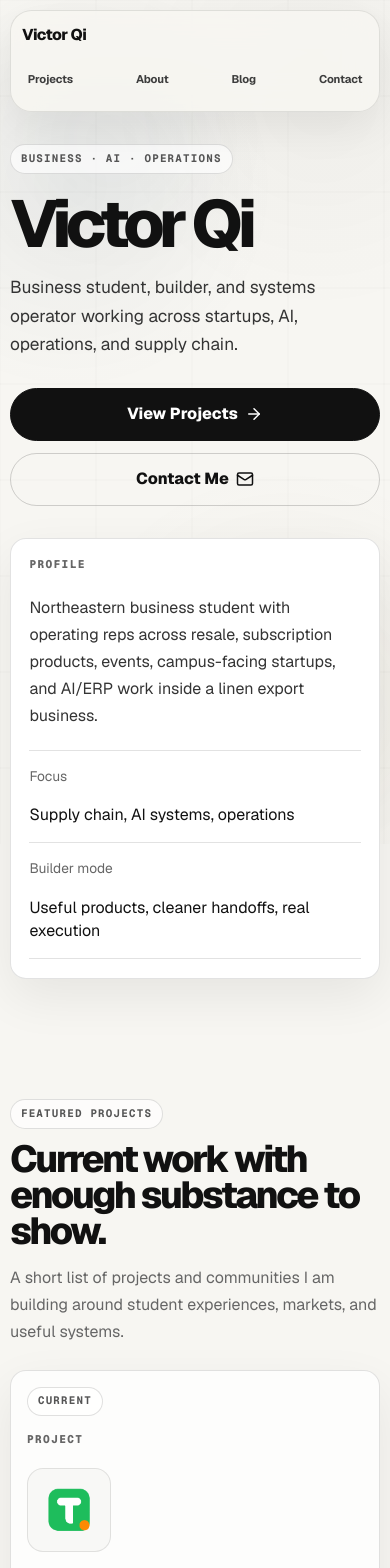
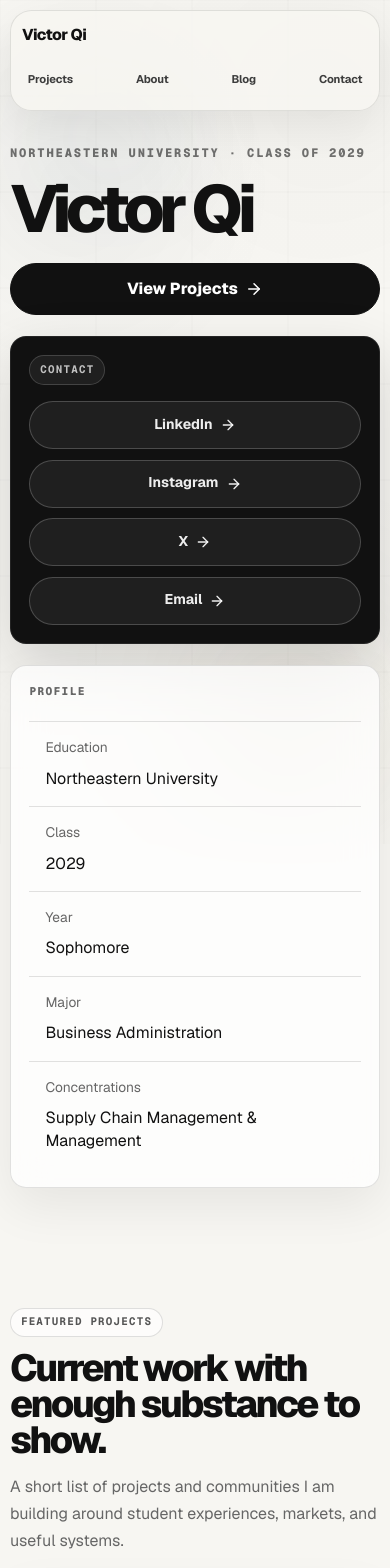
Before and after one commit to stridesz/victor-portfolio, a Next.js app: page / in a window 390 px wide. Shown: the top 1568 px of the page. Built offline with nearby package versions, Linux system fonts and the light colour scheme.

Commit message:
[verified] Refine portfolio hero contact layout

```diff
--- a/app/components/SiteFooter.tsx
+++ b/app/components/SiteFooter.tsx
@@ -6,7 +6,7 @@ export function SiteFooter() {
     <footer className="site-footer">
       <div>
         <p className="site-footer__eyebrow">Victor Qi</p>
-        <p>Business student, builder, and systems operator.</p>
+        <p>Northeastern University · Class of 2029 · Business Administration</p>
       </div>
       <div className="site-footer__links" aria-label="Social links">
         {socials.map((social) => (
--- a/app/globals.css
+++ b/app/globals.css
@@ -12,6 +12,11 @@
   --accent: #23415f;
   --accent-soft: #e7edf3;
   --shadow: 0 18px 50px rgba(17, 17, 17, 0.07);
+  --hero-grid-origin-x: 50%;
+  --hero-grid-origin-y: 43%;
+  --intro-name-duration: 1.04s;
+  --intro-grid-delay: 1.1s;
+  --intro-grid-duration: 1.18s;
 }
 
 @theme inline {
@@ -48,9 +53,9 @@ body {
   overflow: hidden;
   pointer-events: none;
   background:
-    radial-gradient(circle at 18% 22%, rgba(35, 65, 95, 0.055), transparent 28%),
-    radial-gradient(circle at 82% 12%, rgba(17, 17, 17, 0.035), transparent 26%),
-    radial-gradient(circle at 74% 82%, rgba(125, 104, 66, 0.05), transparent 30%);
+    radial-gradient(circle at 18% 22%, rgba(35, 65, 95, 0.038), transparent 28%),
+    radial-gradient(circle at 82% 12%, rgba(17, 17, 17, 0.025), transparent 26%),
+    radial-gradient(circle at 74% 82%, rgba(125, 104, 66, 0.038), transparent 30%);
 }
 
 .ambient-field__glow {
@@ -59,9 +64,13 @@ body {
   aspect-ratio: 1;
   border-radius: 999px;
   filter: blur(58px);
-  opacity: 0.32;
+  opacity: 0;
   transform: translate3d(0, 0, 0);
-  animation: ambient-drift 22s ease-in-out infinite alternate;
+  --drift-duration: 22s;
+  --drift-delay: 0s;
+  animation:
+    ambient-glow-awaken 0.95s cubic-bezier(0.16, 1, 0.3, 1) var(--intro-grid-delay) both,
+    ambient-drift var(--drift-duration) ease-in-out calc(var(--intro-grid-delay) + var(--intro-grid-duration) + 0.35s + var(--drift-delay)) infinite alternate;
 }
 
 .ambient-field__glow--one {
@@ -74,8 +83,8 @@ body {
   right: 5%;
   bottom: 6%;
   background: rgba(126, 107, 76, 0.16);
-  animation-delay: -7s;
-  animation-duration: 28s;
+  --drift-delay: -7s;
+  --drift-duration: 28s;
 }
 
 .ambient-grid {
@@ -84,7 +93,51 @@ body {
   display: block;
   width: 100%;
   height: 100%;
-  opacity: 0.98;
+  opacity: 0;
+  transform: scale(0.96);
+  clip-path: circle(0.4rem at var(--hero-grid-origin-x) var(--hero-grid-origin-y));
+  filter: blur(10px);
+  animation: grid-awaken var(--intro-grid-duration) cubic-bezier(0.16, 1, 0.3, 1) var(--intro-grid-delay) both;
+  will-change: opacity, transform, filter, clip-path;
+}
+
+@keyframes ambient-glow-awaken {
+  from {
+    opacity: 0;
+    transform: translate3d(0, 0, 0) scale(0.96);
+  }
+
+  to {
+    opacity: 0.32;
+    transform: translate3d(0, 0, 0) scale(1);
+  }
+}
+
+@keyframes grid-awaken {
+  0% {
+    opacity: 0;
+    transform: scale(0.96);
+    clip-path: circle(0.4rem at var(--hero-grid-origin-x) var(--hero-grid-origin-y));
+    filter: blur(10px);
+  }
+
+  18% {
+    opacity: 0.45;
+    filter: blur(7px);
+  }
+
+  66% {
+    opacity: 0.9;
+    clip-path: circle(58vmax at var(--hero-grid-origin-x) var(--hero-grid-origin-y));
+    filter: blur(2px);
+  }
+
+  100% {
+    opacity: 0.98;
+    transform: scale(1);
+    clip-path: circle(150vmax at var(--hero-grid-origin-x) var(--hero-grid-origin-y));
+    filter: blur(0);
+  }
 }
 
 @keyframes ambient-drift {
@@ -152,6 +205,7 @@ a {
   right: 0;
   z-index: 50;
   padding-inline: 1rem;
+  animation: nav-arrive 0.58s cubic-bezier(0.16, 1, 0.3, 1) 2.24s both;
 }
 
 .site-nav {
@@ -209,20 +263,36 @@ a {
   min-height: 100svh;
   display: grid;
   align-items: center;
-  padding-top: clamp(7rem, 12vw, 9rem);
+  padding-top: clamp(7rem, 10vw, 8.5rem);
+  padding-bottom: clamp(3rem, 7vw, 6rem);
 }
 
 .hero__grid {
   display: grid;
-  grid-template-columns: minmax(0, 1.08fr) minmax(300px, 0.62fr);
+  grid-template-columns: minmax(0, 1fr) minmax(19rem, 0.54fr);
   align-items: end;
-  gap: clamp(2rem, 5vw, 5rem);
+  justify-items: stretch;
+  gap: clamp(1.3rem, 4vw, 3rem);
 }
 
 .hero__copy {
   display: grid;
+  align-self: end;
   justify-items: start;
-  gap: 1.35rem;
+  gap: 1.1rem;
+  max-width: 790px;
+  text-align: left;
+}
+
+.hero__kicker {
+  margin: 0;
+  color: rgba(17, 17, 17, 0.58);
+  font-family: var(--font-geist-mono), ui-monospace, monospace;
+  font-size: clamp(0.76rem, 1.1vw, 0.92rem);
+  font-weight: 720;
+  letter-spacing: 0.15em;
+  text-transform: uppercase;
+  animation: hero-pop-in 0.52s cubic-bezier(0.16, 1, 0.3, 1) 2.22s both;
 }
 
 .hero h1,
@@ -230,10 +300,20 @@ a {
   max-width: 12ch;
   margin: 0;
   color: #111111;
-  font-size: clamp(4.4rem, 12vw, 10.5rem);
+  font-size: clamp(5rem, 15vw, 13.5rem);
   line-height: 0.86;
   letter-spacing: -0.085em;
   font-weight: 760;
+}
+
+.hero h1 {
+  max-width: 9ch;
+  font-size: clamp(4.8rem, 10.8vw, 9.6rem);
+  line-height: 0.88;
+  transform-origin: 50% 52%;
+  text-shadow: none;
+  animation: hero-name-slide-in var(--intro-name-duration) cubic-bezier(0.16, 1, 0.3, 1) both;
+  will-change: opacity, transform, filter, letter-spacing, text-shadow;
 }
 
 .page-hero h1 {
@@ -241,7 +321,6 @@ a {
   font-size: clamp(3.4rem, 8vw, 7.6rem);
 }
 
-.hero p,
 .page-hero p {
   max-width: 62ch;
   margin: 0;
@@ -253,8 +332,154 @@ a {
 .hero__actions {
   display: flex;
   flex-wrap: wrap;
+  justify-content: flex-start;
   gap: 0.8rem;
   margin-top: 0.45rem;
+}
+
+.hero__actions .button {
+  animation: hero-pop-in 0.52s cubic-bezier(0.16, 1, 0.3, 1) var(--detail-delay, 2.36s) both;
+}
+
+.hero__actions .button:nth-child(1) {
+  --detail-delay: 2.36s;
+}
+
+.hero-contact-card {
+  align-self: end;
+  display: grid;
+  gap: 1rem;
+  padding: clamp(1.15rem, 2.4vw, 1.7rem);
+  border: 1px solid rgba(255, 255, 255, 0.08);
+  border-radius: clamp(1rem, 1.8vw, 1.35rem);
+  background: #111111;
+  box-shadow: 0 22px 60px rgba(17, 17, 17, 0.16);
+  color: #ffffff;
+  animation: hero-pop-in 0.58s cubic-bezier(0.16, 1, 0.3, 1) 2.52s both;
+}
+
+.hero-contact-card .status-pill {
+  border-color: rgba(255, 255, 255, 0.16);
+  background: rgba(255, 255, 255, 0.06);
+  color: rgba(255, 255, 255, 0.72);
+}
+
+.hero-contact-links {
+  display: grid;
+  grid-template-columns: repeat(2, minmax(0, 1fr));
+  gap: 0.65rem;
+}
+
+.hero-contact-links a {
+  display: inline-flex;
+  align-items: center;
+  justify-content: center;
+  gap: 0.45rem;
+  border: 1px solid rgba(255, 255, 255, 0.2);
+  border-radius: 999px;
+  padding: 0.78rem 0.85rem;
+  background: rgba(255, 255, 255, 0.06);
+  color: rgba(255, 255, 255, 0.92);
+  font-size: 0.88rem;
+  font-weight: 680;
+  text-decoration: none;
+  transition: border-color 160ms ease, background-color 160ms ease, transform 160ms ease, color 160ms ease;
+}
+
+.hero-contact-links a:hover,
+.hero-contact-links a:focus-visible {
+  border-color: rgba(255, 255, 255, 0.55);
+  background: #ffffff;
+  color: #111111;
+  outline: 2px solid rgba(255, 255, 255, 0.82);
+  outline-offset: 3px;
+  transform: translateY(-1px);
+}
+
+@keyframes nav-arrive {
+  from {
+    opacity: 0;
+    transform: translateY(-0.8rem) scale(0.98);
+  }
+
+  to {
+    opacity: 1;
+    transform: translateY(0) scale(1);
+  }
+}
+
+@keyframes hero-name-slide-in {
+  0% {
+    opacity: 0;
+    filter: blur(22px);
+    letter-spacing: -0.13em;
+    text-shadow:
+      -1.6rem 0 1.5rem rgba(35, 65, 95, 0.16),
+      -3.6rem 0 2.8rem rgba(17, 17, 17, 0.08);
+    transform: translate3d(min(52vw, 36rem), 0, 0) scale(1.06);
+  }
+
+  46% {
+    opacity: 1;
+    filter: blur(3px);
+    text-shadow:
+      -0.8rem 0 0.9rem rgba(35, 65, 95, 0.1),
+      -1.8rem 0 1.8rem rgba(17, 17, 17, 0.05);
+    transform: translate3d(-2.1vw, 0, 0) scale(1.012);
+  }
+
+  72% {
+    filter: blur(0.5px);
+    transform: translate3d(0.45vw, 0, 0) scale(0.998);
+  }
+
+  100% {
+    opacity: 1;
+    filter: blur(0);
+    letter-spacing: -0.085em;
+    text-shadow: none;
+    transform: translate3d(0, 0, 0) scale(1);
+  }
+}
+
+@keyframes hero-pop-in {
+  0% {
+    opacity: 0;
+    filter: blur(10px);
+    transform: translate3d(0, 0.95rem, 0) scale(0.94);
+  }
+
+  68% {
+    opacity: 1;
+    filter: blur(0.5px);
+    transform: translate3d(0, -0.12rem, 0) scale(1.018);
+  }
+
+  100% {
+    opacity: 1;
+    filter: blur(0);
+    transform: translate3d(0, 0, 0) scale(1);
+  }
+}
+
+@keyframes profile-card-rise {
+  0% {
+    opacity: 0;
+    filter: blur(12px);
+    transform: translateY(1.4rem) scale(0.965);
+  }
+
+  68% {
+    opacity: 1;
+    filter: blur(0.5px);
+    transform: translateY(-0.18rem) scale(1.012);
+  }
+
+  100% {
+    opacity: 1;
+    filter: blur(0);
+    transform: translateY(0) scale(1);
+  }
 }
 
 .button,
@@ -379,6 +604,15 @@ a {
   background: #ffffff;
 }
 
+.intro-card--facts {
+  grid-column: 1 / -1;
+  justify-self: start;
+  width: min(100%, 920px);
+  background: rgba(255, 255, 255, 0.72);
+  backdrop-filter: blur(18px);
+  animation: profile-card-rise 0.64s cubic-bezier(0.16, 1, 0.3, 1) 2.92s both;
+}
+
 .intro-card > span,
 .project-card__label,
 .future-panel span,
@@ -403,6 +637,7 @@ a {
 
 .intro-card dl {
   display: grid;
+  grid-template-columns: repeat(5, minmax(0, 1fr));
   gap: 0;
   margin: 0;
   border-top: 1px solid var(--border);
@@ -410,10 +645,14 @@ a {
 
 .intro-card dl div {
   display: grid;
-  grid-template-columns: 7rem 1fr;
-  gap: 1rem;
-  padding-block: 1rem;
-  border-bottom: 1px solid var(--border);
+  gap: 0.5rem;
+  min-width: 0;
+  padding: 1rem;
+  border-right: 1px solid var(--border);
+}
+
+.intro-card dl div:last-child {
+  border-right: 0;
 }
 
 .intro-card dt,
@@ -812,7 +1051,6 @@ a {
     grid-template-columns: 1fr;
   }
 
-  .hero__grid,
   .about-layout,
   .about-columns {
     align-items: start;
@@ -830,7 +1068,29 @@ a {
   }
 
   .intro-card {
-    max-width: 36rem;
+    max-width: 100%;
+  }
+
+  .hero-contact-card {
+    min-height: auto;
+  }
+
+  .intro-card dl {
+    grid-template-columns: repeat(2, minmax(0, 1fr));
+  }
+
+  .intro-card dl div {
+    border-right: 0;
+    border-bottom: 1px solid var(--border);
+  }
+
+  .intro-card dl div:nth-child(odd) {
+    border-right: 1px solid var(--border);
+  }
+
+  .intro-card dl div:last-child {
+    border-right: 0;
+    border-bottom: 0;
   }
 }
 
@@ -896,10 +1156,6 @@ a {
     height: 5.25rem;
   }
 
-  .contact-card h2 {
-    max-width: 12ch;
-  }
-
   .site-footer {
     display: grid;
   }
@@ -931,6 +1187,24 @@ a {
     justify-content: center;
   }
 
+  .intro-card dl {
+    grid-template-columns: 1fr;
+  }
+
+  .intro-card dl div,
+  .intro-card dl div:nth-child(odd) {
+    border-right: 0;
+    border-bottom: 1px solid var(--border);
+  }
+
+  .intro-card dl div:last-child {
+    border-bottom: 0;
+  }
+
+  .hero-contact-links {
+    grid-template-columns: 1fr;
+  }
+
   .intro-card dl div,
   .project-card__topline {
     grid-template-columns: 1fr;
@@ -953,6 +1227,29 @@ a {
   }
 
   .ambient-field__glow {
+    opacity: 0.24 !important;
+    animation: none !important;
+  }
+
+  .ambient-grid {
+    opacity: 0.98 !important;
+    transform: none !important;
+    clip-path: none !important;
+    filter: none !important;
+    animation: none !important;
+  }
+
+  .site-nav-wrap,
+  .hero h1,
+  .hero__kicker,
+  .hero-contact-card,
+  .hero-contact-links a,
+  .hero__actions,
+  .hero__actions .button,
+  .intro-card--facts {
+    opacity: 1 !important;
+    transform: none !important;
+    filter: none !important;
     animation: none !important;
   }
 }
--- a/app/layout.tsx
+++ b/app/layout.tsx
@@ -18,16 +18,18 @@ const geistMono = Geist_Mono({
 export const metadata: Metadata = {
   metadataBase: new URL("https://victor-portfolio-chi.vercel.app"),
   title: "Victor Qi",
-  description: "Victor Qi — business student, builder, and systems operator working across startups, AI, operations, and supply chain.",
+  description:
+    "Victor Qi — Northeastern University Class of 2029, Business Administration with Supply Chain Management and Management concentrations.",
   openGraph: {
     title: "Victor Qi",
-    description: "Business student, builder, and systems operator working across startups, AI, operations, and supply chain.",
+    description:
+      "Northeastern University Class of 2029. Business Administration with Supply Chain Management and Management concentrations.",
     images: ["/og-image.png"],
   },
   twitter: {
     card: "summary_large_image",
     title: "Victor Qi",
-    description: "Business student, builder, and systems operator.",
+    description: "Northeastern University Class of 2029 · Business Administration.",
     images: ["/og-image.png"],
   },
   icons: {
--- a/app/page.tsx
+++ b/app/page.tsx
@@ -1,5 +1,5 @@
 import Link from "next/link";
-import { ArrowRight, Mail } from "lucide-react";
+import { ArrowRight } from "lucide-react";
 import { ProjectCard } from "./components/ProjectCard";
 import { SectionHeader } from "./components/SectionHeader";
 import { SiteFooter } from "./components/SiteFooter";
@@ -15,36 +15,53 @@ export default function Home() {
       <section className="hero section-pad" aria-labelledby="hero-title">
         <div className="container hero__grid">
           <div className="hero__copy">
-            <StatusPill tone="muted">Business · AI · Operations</StatusPill>
+            <p className="hero__kicker">Northeastern University · Class of 2029</p>
             <h1 id="hero-title">Victor Qi</h1>
-            <p>
-              Business student, builder, and systems operator working across startups, AI, operations, and supply
-              chain.
-            </p>
             <div className="hero__actions">
               <Link className="button button--primary" href="/projects">
                 View Projects <ArrowRight aria-hidden="true" size={18} />
               </Link>
-              <a className="button button--secondary" href="#contact">
-                Contact Me <Mail aria-hidden="true" size={18} />
-              </a>
             </div>
           </div>
 
-          <aside className="intro-card" aria-label="Victor Qi profile snapshot">
+          <aside className="hero-contact-card" aria-label="Contact methods">
+            <StatusPill tone="muted">Contact</StatusPill>
+            <div className="hero-contact-links" aria-label="Contact links">
+              {socials.map((social) => (
+                <a
+                  key={social.label}
+                  href={social.href}
+                  target={social.href.startsWith("http") ? "_blank" : undefined}
+                  rel={social.href.startsWith("http") ? "noopener noreferrer" : undefined}
+                >
+                  {social.label} <ArrowRight aria-hidden="true" size={16} />
+                </a>
+              ))}
+            </div>
+          </aside>
+
+          <aside className="intro-card intro-card--facts" id="profile" aria-label="Victor Qi profile snapshot">
             <span>Profile</span>
-            <p>
-              Northeastern business student with operating reps across resale, subscription products, events,
-              campus-facing startups, and AI/ERP work inside a linen export business.
-            </p>
             <dl>
               <div>
-                <dt>Focus</dt>
-                <dd>Supply chain, AI systems, operations</dd>
+                <dt>Education</dt>
+                <dd>Northeastern University</dd>
               </div>
               <div>
-                <dt>Builder mode</dt>
-                <dd>Useful products, cleaner handoffs, real execution</dd>
+                <dt>Class</dt>
+                <dd>2029</dd>
+              </div>
+              <div>
+                <dt>Year</dt>
+                <dd>Sophomore</dd>
+              </div>
+              <div>
+                <dt>Major</dt>
+                <dd>Business Administration</dd>
+              </div>
+              <div>
+                <dt>Concentrations</dt>
+                <dd>Supply Chain Management &amp; Management</dd>
               </div>
             </dl>
           </aside>
```
Also changed, not shown: app/components/AmbientGrid.tsx (+34 -0 lines).
